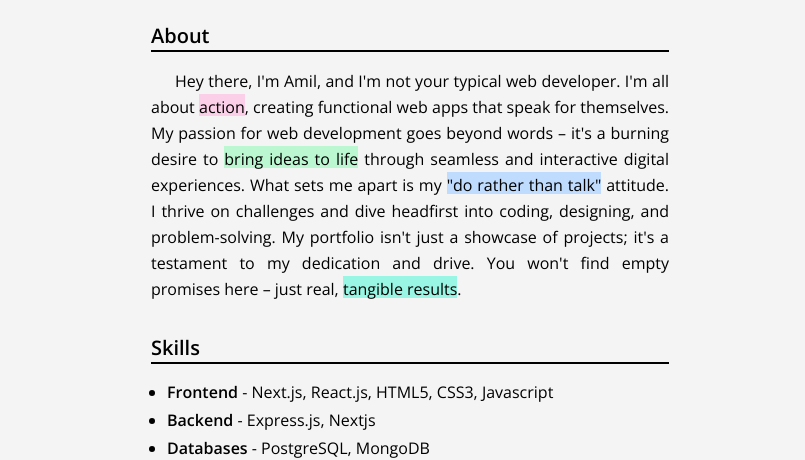
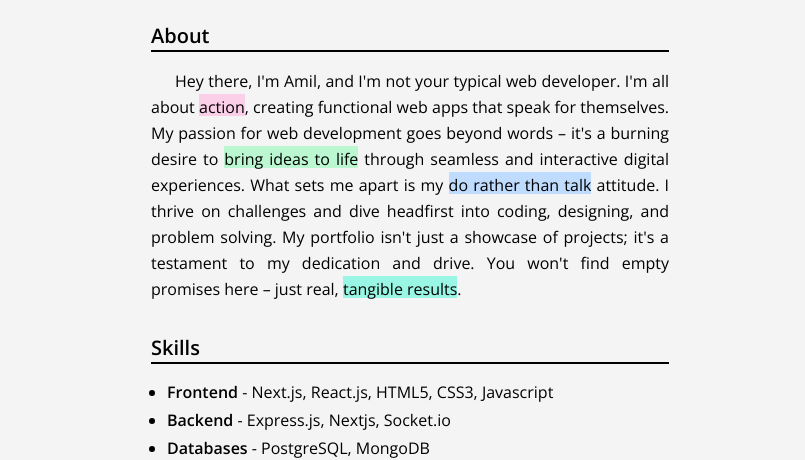
Before and after one commit to amilpa/portfolio, an Astro site: page / in a window 1280 px wide. Shown: the part 346-806 px from the top of the page, without its empty margins (230-1035 px from the left). Built offline with nearby package versions, Linux system fonts and the light colour scheme; Astro itself is replaced by a stand-in of ours.

Commit message:
qol changes

```diff
--- a/src/components/About.astro
+++ b/src/components/About.astro
@@ -13,12 +13,9 @@
     > through seamless and interactive digital experiences. What sets me apart is
     my <span
       class="highlight-animate before:bg-blue-200 dark:before:bg-blue-900"
-      >"do rather than talk"</span
+      >do rather than talk</span
     > attitude. I thrive on challenges and dive headfirst into coding, designing,
-    and <span
-      class="highlight-animate before:bg-orange-200 dark:before:bg-orange-900"
-      >problem-solving</span
-    >. My portfolio isn't just a showcase of projects; it's a testament to my
+    and problem solving. My portfolio isn't just a showcase of projects; it's a testament to my
     dedication and drive. You won't find empty promises here – just real,
     <span class="highlight-animate before:bg-teal-200 dark:before:bg-teal-900"
       >tangible results</span
--- a/src/components/Hero.astro
+++ b/src/components/Hero.astro
@@ -6,7 +6,7 @@
   <img
     src={Profile}
     class="h-[100px] relative top-12 rounded-full m-auto border-2 border-white dark:border-gray-400 dark:border-gray-"
-    alt=""
+    alt="Image of amilpa"
   />
   <h1
     class="relative top-14 text-center font-semibold text-2xl md:text-3xl dark:text-white"
@@ -26,6 +26,8 @@
       >Contact</a
     >
     <a
+    href="https://drive.google.com/uc?export=download&id=10kh558kQAOM0mOeeNFIxTyr0A6tkFWok"
+    target="_blank"
       class="ml-1 transition-opacity text-white dark:text-black bg-zinc-800 dark:bg-zinc-100 px-4 py-2 rounded-md text-base font-semibold hover:opacity-80"
       >Resume</a
     >
--- a/src/components/Skills.astro
+++ b/src/components/Skills.astro
@@ -9,8 +9,9 @@
     </li>
     <li>
       <span class="font-semibold">Backend</span>
-      - Express.js, Nextjs
+      - Express.js, Nextjs, Socket.io
     </li>
     <li><span class="font-semibold">Databases</span> - PostgreSQL, MongoDB</li>
+    <li><span class="font-semibold">Devops</span> - Docker</li>
   </ul>
 </div>
--- a/src/layouts/Layout.astro
+++ b/src/layouts/Layout.astro
@@ -12,7 +12,7 @@ const { title } = Astro.props;
 <html lang="en" class="scroll-smooth">
   <head>
     <meta charset="UTF-8" />
-    <meta name="description" content="Astro description" />
+    <meta name="amilpa" content="portfolio of amilpa" />
     <meta name="viewport" content="width=device-width" />
     <link rel="icon" type="image/svg+xml" href="/favicon.svg" />
     <link
```
